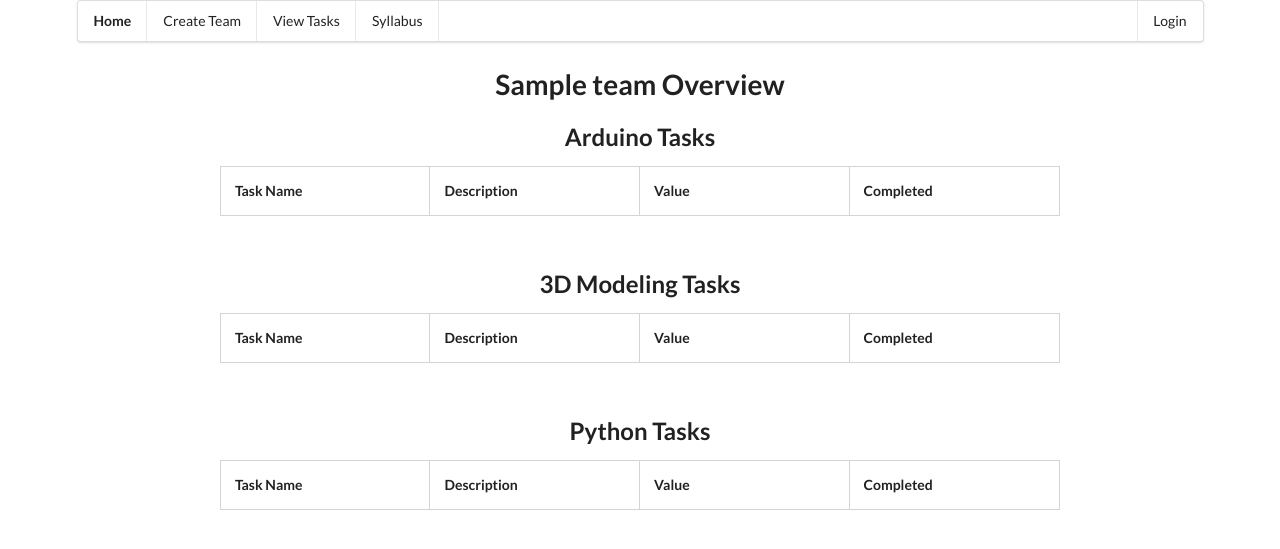
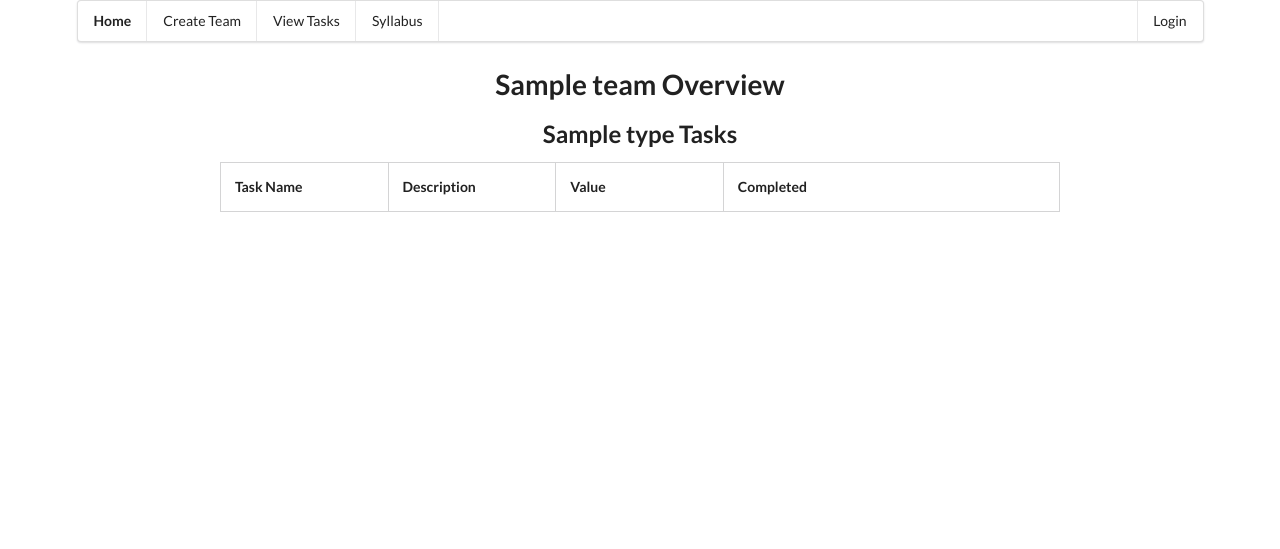
Before and after one commit to cameron-gagnon/progress_tracker, a Python web app: template app/templates/team_overview.html in a window 1280 px wide. Shown: the top 549 px of the page. Run offline with Jinja, Linux system fonts and the light colour scheme; the template is opened without the code that fills it: most values are stand-ins (such as "Sample title", 1, 10 or a date in 2020); some libraries are stand-ins or nearby versions.

Commit message:
add delete button for admins; style headers for technologies in team overview

```diff
--- a/app/templates/team_overview.html
+++ b/app/templates/team_overview.html
@@ -17,23 +17,32 @@
     </div>
 {% endif %}
 
+{% for tech in techTuples %}
     <div class="one wide row">
         <div class="ui container center aligned">
-        <h2>Arduino Tasks</h2>
+            <h2 class="ui {{ tech.color }} header">{{ tech.type }} Tasks</h2>
         </div>
     </div>
     <div class="ui grid">
         <div class="twelve wide centered column">
-        <div class="ui four column celled grid">
+            <div class="ui five column celled grid">
                 <div class="row">
+                {% if session.get('username') %}
+                    <div class="column"></div>
+                {% endif %}
                     <div class="column"><b>Task Name</b></div>
                     <div class="column"><b>Description</b></div>
                     <div class="column"><b>Value</b></div>
                     <div class="column"><b>Completed</b></div>
                 </div>
-            {% for task in arduinoTasks %}
+                {% for task in tech.tasks %}
                     {% if task in team.tasks %}
                     <div class="row">
+                    {% if session.get('username') %}
+                        <div class="column">
+                            <a class="ui negative button" href="{{ url_for('tasks.task_delete', task_id=task.id) }}">Delete</a>
+                        </div>
+                    {% endif %}
                         <div class="column"> {{ task.name }} </div>
                         <div class="column"> {{ task.description }} </div>
                         <div class="column"> {{ task.value }} </div>
@@ -48,64 +57,6 @@
 
     <br>
     <br>
-<div class="one wide row">
-    <div class="ui container center aligned">
-        <h2>3D Modeling Tasks</h2>
-    </div>
-</div>
-<div class="ui grid">
-<div class="twelve wide centered column">
-    <div class="ui four column celled grid">
-        <div class="row">
-            <div class="column"><b>Task Name</b></div>
-            <div class="column"><b>Description</b></div>
-            <div class="column"><b>Value</b></div>
-            <div class="column"><b>Completed</b></div>
-        </div>
-        {% for task in modelingTasks %}
-            {% if task in team.tasks %}
-            <div class="row">
-                <div class="column"> {{ task.name }} </div>
-                <div class="column"> {{ task.description }} </div>
-                <div class="column"> {{ task.value }} </div>
-                <div class="column">Done!</div>
-            </div>
-            {% endif %}
 {% endfor %}
-    </div>
-
-</div>
-</div>
-
-<br>
-<br>
-<div class="one wide row">
-    <div class="ui container center aligned">
-        <h2>Python Tasks</h2>
-    </div>
-</div>
-<div class="ui grid">
-<div class="twelve wide centered column">
-    <div class="ui four column celled grid">
-        <div class="row">
-            <div class="column"><b>Task Name</b></div>
-            <div class="column"><b>Description</b></div>
-            <div class="column"><b>Value</b></div>
-            <div class="column"><b>Completed</b></div>
-        </div>
-        {% for task in pythonTasks %}
-            {% if task in team.tasks %}
-                <div class="row">
-                    <div class="column"> {{ task.name }} </div>
-                    <div class="column"> {{ task.description }} </div>
-                    <div class="column"> {{ task.value }} </div>
-                    <div class="column">Done!</div>
-                </div>
-            {% endif %}
-        {% endfor %}
-    </div>
-
-</div>
-</div>
 
 {% endblock %}
```
Also changed, not shown: app/controllers/teams.py (+7 -3 lines). Lines whose indentation alone changed are shown as unchanged.
